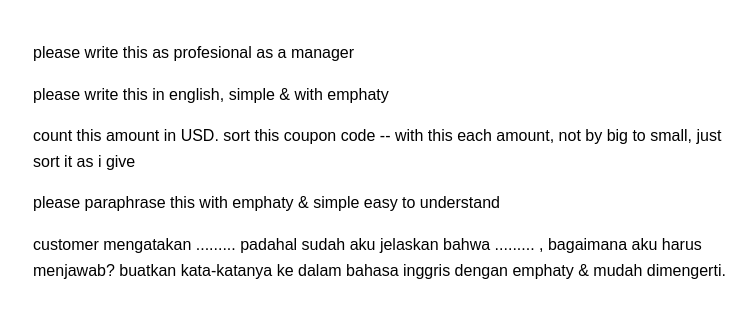
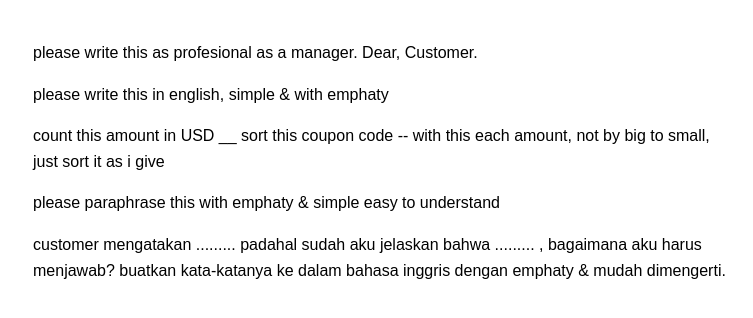
Before and after one commit to dodomz/2, a plain HTML site: page index.html in a window 1280 px wide. Shown: the whole page, without its empty margins (257-1010 px from the left). Drawn offline with Linux system fonts and the light colour scheme.

Commit message:
Update index.html

```diff
--- a/index.html
+++ b/index.html
@@ -11,7 +11,8 @@
 
 
 <p>
-please write this as profesional as a manager
+please write this as profesional as a manager.
+  Dear, Customer.
 </p>
 
   <p>
@@ -19,7 +20,7 @@ please write this as profesional as a manager
   </p>
 
       <p>
-      count this amount in USD.    sort this coupon code -- with this each amount, not by big to small, just sort it as i give
+      count this amount in USD  __ sort this coupon code -- with this each amount, not by big to small, just sort it as i give
       </p>
 
           <p>
```
